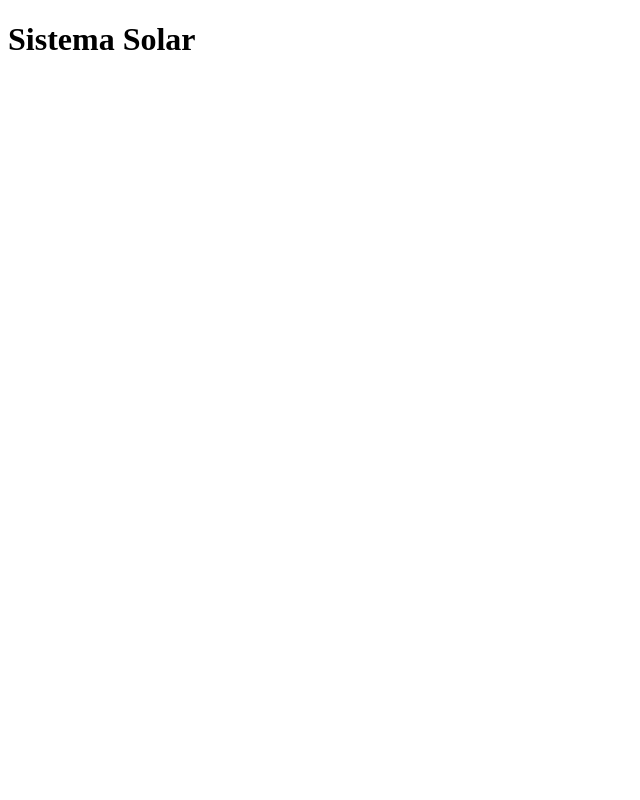
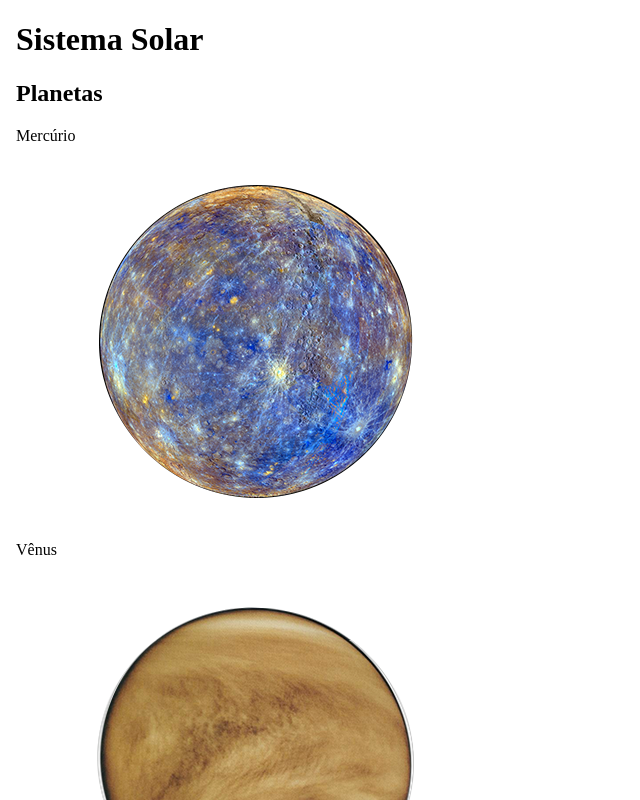
Before and after one commit to Matheus-Azevedo/Project-Solar-System-Matheus-Eduardo, a React (Create React App) app: page / in a window 1280 px wide. Shown: the top 800 px of the page, without its empty margins (0-640 px from the left). Built offline with nearby package versions, Linux system fonts and the light colour scheme.

Commit message:
Projeto completo OK

```diff
--- a/src/App.js
+++ b/src/App.js
@@ -1,10 +1,16 @@
 import React from 'react';
 import Header from './components/Header';
+import SolarSystem from './components/SolarSystem';
+import Missions from './components/Missions';
 
 class App extends React.Component {
   render() {
     return (
-      <Header />
+      <body>
+        <Header />
+        <SolarSystem />
+        <Missions />
+      </body>
     );
   }
 }
--- /dev/null
+++ b/src/components/MissionCard.jsx
@@ -0,0 +1,25 @@
+import React from 'react';
+import PropTypes from 'prop-types';
+
+class MissionCard extends React.Component {
+  render() {
+    const { name, year, country, destination } = this.props;
+    return (
+      <div data-testid="mission-card">
+        <p data-testid="mission-name">{ name }</p>
+        <p data-testid="mission-year">{ year }</p>
+        <p data-testid="mission-country">{ country }</p>
+        <p data-testid="mission-destination">{ destination }</p>
+      </div>
+    );
+  }
+}
+
+MissionCard.propTypes = {
+  name: PropTypes.string.isRequired,
+  year: PropTypes.string.isRequired,
+  country: PropTypes.string.isRequired,
+  destination: PropTypes.string.isRequired,
+};
+
+export default MissionCard;
--- /dev/null
+++ b/src/components/Missions.jsx
@@ -0,0 +1,28 @@
+import React from 'react';
+import Title from './Title';
+import missions from '../data/missions';
+import MissionCard from './MissionCard';
+
+class Missions extends React.Component {
+  render() {
+    const missoes = missions.map((missao, index) => (
+      <MissionCard
+        key={ index }
+        name={ missao.name }
+        year={ missao.year }
+        country={ missao.country }
+        destination={ missao.destination }
+      />
+    ));
+
+    const titulo = <Title headline="Missões" />;
+    return (
+      <div>
+        <div data-testid="missions">{ titulo }</div>
+        <div>{ missoes }</div>
+      </div>
+    );
+  }
+}
+
+export default Missions;
--- /dev/null
+++ b/src/components/PlanetCard.jsx
@@ -0,0 +1,25 @@
+import React from 'react';
+import PropTypes from 'prop-types';
+
+class PlanetCard extends React.Component {
+  render() {
+    const { planetName, planetImage } = this.props;
+    return (
+      <div data-testid="planet-card">
+        <div>
+          <p data-testid="planet-name">{ planetName }</p>
+        </div>
+        <div>
+          <img src={ planetImage } alt="Imagem do planeta" />
+        </div>
+      </div>
+    );
+  }
+}
+
+PlanetCard.propTypes = {
+  planetName: PropTypes.string.isRequired,
+  planetImage: PropTypes.string.isRequired,
+};
+
+export default PlanetCard;
--- /dev/null
+++ b/src/components/SolarSystem.jsx
@@ -0,0 +1,27 @@
+import React from 'react';
+import Title from './Title';
+import planets from '../data/planets';
+import PlanetCard from './PlanetCard';
+
+class SolarSystem extends React.Component {
+  render() {
+    const planetas = planets.map((planeta, index) => (
+      <PlanetCard
+        key={ index }
+        planetName={ planeta.name }
+        planetImage={ planeta.image }
+      />
+    ));
+    const title = <Title headline="Planetas" />;
+    return (
+      <div>
+        <div data-testid="solar-system">{ title }</div>
+        <div>
+          { planetas }
+        </div>
+      </div>
+    );
+  }
+}
+
+export default SolarSystem;
--- /dev/null
+++ b/src/components/Title.jsx
@@ -0,0 +1,17 @@
+import React from 'react';
+import PropTypes from 'prop-types';
+
+class Title extends React.Component {
+  render() {
+    const { headline } = this.props;
+    return (
+      <h2>{ headline }</h2>
+    );
+  }
+}
+
+Title.propTypes = {
+  headline: PropTypes.string.isRequired,
+};
+
+export default Title;
```
Also changed, not shown: 1 other file (tests, documents, lock files or other folders).
